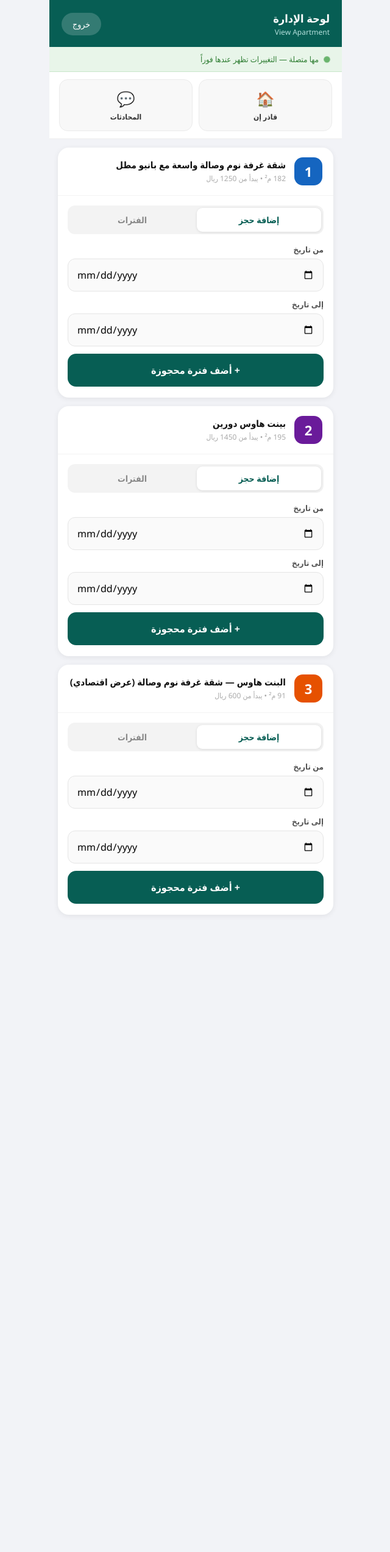
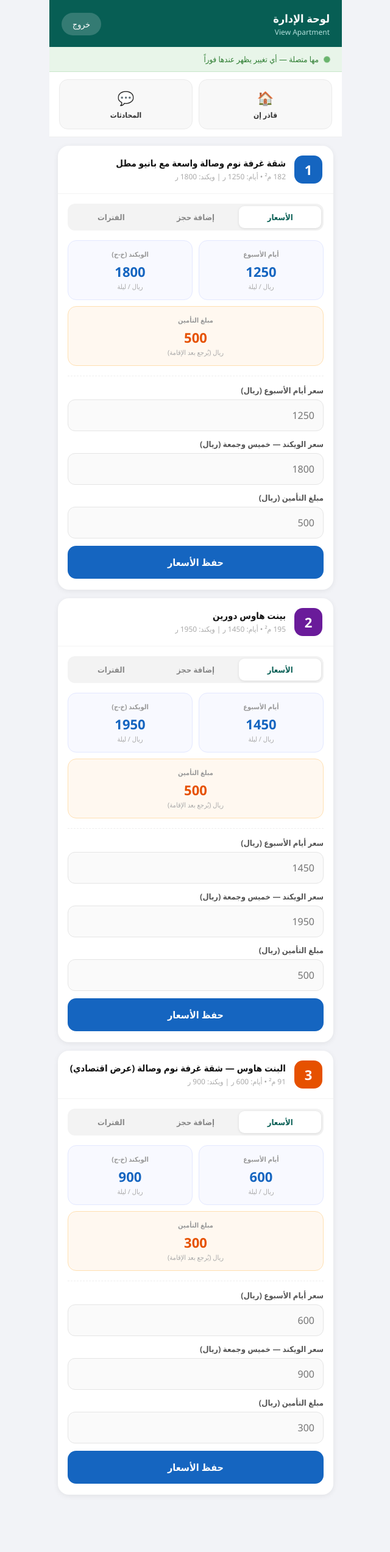
Before and after one commit to gettar77-alt/whatsapp-agent-, a Flask app: page /admin in a window 1280 px wide. Shown: the whole page at 61% size, without its empty margins (319-959 px from the left). Before the commit the page ends 1500 px from the top, so only its background shows below. Run offline with Flask 3, Linux system fonts and the light colour scheme; the visitor is signed in with stand-in values (Sample User, id 1); parts of the project's set-up code (start-up, migrations or seed data) failed here and were passed over.

Commit message:
تحديث: تعديل الأسعار من لوحة الإدارة لكل شقة

```diff
--- a/app.py
+++ b/app.py
@@ -155,6 +155,27 @@ def admin_conversations():
     return render_template("admin_conversations.html", conversations=convs)
 
 
+@app.route("/admin/update-prices", methods=["POST"])
+def admin_update_prices():
+    if not session.get("admin"):
+        return redirect(url_for("admin"))
+    unit_idx     = int(request.form["unit"])
+    weekday      = request.form.get("weekday", "").strip()
+    weekend      = request.form.get("weekend", "").strip()
+    deposit      = request.form.get("deposit", "").strip()
+    data = _load_apartments()
+    unit = data["الوحدات"][unit_idx]
+    if weekday.isdigit():
+        unit["السعر_أيام_الأسبوع"]    = int(weekday)
+        unit["السعر_يبدأ_من_بالريال"] = int(weekday)
+    if weekend.isdigit():
+        unit["السعر_الويكند"] = int(weekend)
+    if deposit.isdigit():
+        unit["مبلغ_التأمين_بالريال"] = int(deposit)
+    _save_apartments(data)
+    return redirect(url_for("admin"))
+
+
 @app.route("/admin/logout")
 def admin_logout():
     session.pop("admin", None)
--- a/templates/admin.html
+++ b/templates/admin.html
@@ -16,40 +16,27 @@
       padding-bottom: 80px;
     }
 
-    /* ===== الهيدر ===== */
     .header {
       background: #075e54;
       padding: 18px 20px 16px;
-      position: sticky;
-      top: 0;
-      z-index: 10;
+      position: sticky; top: 0; z-index: 10;
     }
-    .header-row {
-      display: flex;
-      align-items: center;
-      justify-content: space-between;
-    }
+    .header-row { display: flex; align-items: center; justify-content: space-between; }
     .header h1 { color: #fff; font-size: 18px; font-weight: 700; }
     .header p  { color: #b2dfdb; font-size: 12px; margin-top: 2px; }
     .logout-btn {
-      background: rgba(255,255,255,0.18);
-      color: #fff; border: none;
+      background: rgba(255,255,255,0.18); color: #fff; border: none;
       padding: 9px 18px; border-radius: 22px;
-      font-size: 14px; font-family: inherit;
-      cursor: pointer; text-decoration: none;
+      font-size: 14px; font-family: inherit; cursor: pointer; text-decoration: none;
     }
 
-    /* بادج مها */
     .maha-bar {
-      background: #e8f5e9;
-      padding: 11px 20px;
+      background: #e8f5e9; padding: 11px 20px;
       display: flex; align-items: center; gap: 9px;
-      font-size: 13px; color: #2e7d32;
-      border-bottom: 1px solid #c8e6c9;
+      font-size: 13px; color: #2e7d32; border-bottom: 1px solid #c8e6c9;
     }
     .dot {
-      width: 9px; height: 9px;
-      background: #43a047; border-radius: 50%;
+      width: 9px; height: 9px; background: #43a047; border-radius: 50%;
       animation: pulse 1.8s infinite; flex-shrink: 0;
     }
     @keyframes pulse {
@@ -57,53 +44,34 @@
       50%      { opacity:.45; transform:scale(1.4); }
     }
 
-    /* روابط سريعة */
     .quick {
-      display: grid;
-      grid-template-columns: repeat(3,1fr);
-      gap: 10px;
-      padding: 14px 16px;
-      background: #fff;
-      border-bottom: 1px solid #eee;
+      display: grid; grid-template-columns: 1fr 1fr; gap: 10px;
+      padding: 12px 16px; background: #fff; border-bottom: 1px solid #eee;
     }
     .q-btn {
-      display: flex; flex-direction: column;
-      align-items: center; gap: 5px;
-      padding: 14px 4px;
-      background: #f8f8f8;
-      border-radius: 14px;
-      text-decoration: none;
-      border: 1.5px solid #ebebeb;
-      transition: background 0.18s;
-      cursor: pointer;
+      display: flex; flex-direction: column; align-items: center; gap: 5px;
+      padding: 14px 4px; background: #f8f8f8; border-radius: 14px;
+      text-decoration: none; border: 1.5px solid #ebebeb; cursor: pointer;
     }
     .q-btn:active { background: #e8f5e9; border-color: #a5d6a7; }
-    .q-icon  { font-size: 24px; }
+    .q-icon  { font-size: 22px; }
     .q-label { font-size: 12px; color: #333; font-weight: 600; }
-    .q-sub   { font-size: 11px; color: #aaa; }
 
-    /* ===== بطاقات الشقق ===== */
     .cards { padding: 14px 14px 0; }
 
     .unit-card {
-      background: #fff;
-      border-radius: 18px;
-      overflow: hidden;
-      margin-bottom: 14px;
-      box-shadow: 0 2px 10px rgba(0,0,0,0.07);
+      background: #fff; border-radius: 18px; overflow: hidden;
+      margin-bottom: 14px; box-shadow: 0 2px 10px rgba(0,0,0,0.07);
     }
 
     .unit-header {
-      padding: 16px 18px;
-      display: flex; align-items: center; gap: 14px;
+      padding: 16px 18px; display: flex; align-items: center; gap: 14px;
       border-bottom: 1px solid #f3f3f3;
     }
     .unit-num {
-      width: 46px; height: 46px;
-      border-radius: 14px;
+      width: 46px; height: 46px; border-radius: 14px;
       display: flex; align-items: center; justify-content: center;
-      font-size: 22px; font-weight: 900; color: #fff;
-      flex-shrink: 0;
+      font-size: 22px; font-weight: 900; color: #fff; flex-shrink: 0;
     }
     .u0 .unit-num { background: #1565c0; }
     .u1 .unit-num { background: #6a1b9a; }
@@ -114,106 +82,126 @@
 
     .unit-body { padding: 16px 16px 18px; }
 
-    /* تبويبات */
+    /* تبويبات — 3 الحين */
     .tabs {
-      display: grid; grid-template-columns: 1fr 1fr;
+      display: grid; grid-template-columns: 1fr 1fr 1fr;
       background: #f3f3f3; border-radius: 12px;
-      padding: 4px; gap: 4px;
-      margin-bottom: 16px;
+      padding: 4px; gap: 4px; margin-bottom: 16px;
     }
     .tab-btn {
-      padding: 10px;
-      border: none; background: transparent;
-      border-radius: 9px;
-      font-size: 14px; font-weight: 600;
-      color: #888; cursor: pointer;
-      font-family: inherit;
-      transition: all 0.18s;
+      padding: 9px 4px; border: none; background: transparent;
+      border-radius: 9px; font-size: 13px; font-weight: 600;
+      color: #888; cursor: pointer; font-family: inherit; transition: all 0.18s;
     }
     .tab-btn.active {
-      background: #fff;
-      color: #075e54;
+      background: #fff; color: #075e54;
       box-shadow: 0 1px 4px rgba(0,0,0,0.1);
     }
 
-    /* محتوى التبويب */
     .tab-content { display: none; }
     .tab-content.active { display: block; }
 
-    /* فورم الإضافة */
+    /* حقول عامة */
     .field-label { font-size: 13px; color: #555; margin-bottom: 6px; font-weight: 600; }
 
-    input[type=date] {
-      width: 100%;
-      padding: 14px 14px;
-      border: 1.5px solid #e5e5e5;
-      border-radius: 12px;
-      font-size: 16px;
-      font-family: inherit;
-      background: #fafafa;
-      outline: none;
-      margin-bottom: 12px;
+    input[type=date], input[type=number] {
+      width: 100%; padding: 14px;
+      border: 1.5px solid #e5e5e5; border-radius: 12px;
+      font-size: 16px; font-family: inherit;
+      background: #fafafa; outline: none; margin-bottom: 12px;
       transition: border 0.18s;
     }
-    input[type=date]:focus { border-color: #075e54; background: #fff; }
+    input[type=date]:focus,
+    input[type=number]:focus { border-color: #075e54; background: #fff; }
 
     .add-btn {
       width: 100%; padding: 16px;
       background: #075e54; color: #fff;
       border: none; border-radius: 14px;
       font-size: 16px; font-weight: 700;
-      font-family: inherit; cursor: pointer;
-      transition: background 0.18s;
+      font-family: inherit; cursor: pointer; transition: background 0.18s;
     }
     .add-btn:active { background: #054d44; transform: scale(0.98); }
 
+    /* ===== قسم الأسعار ===== */
+    .prices-current {
+      display: grid; grid-template-columns: 1fr 1fr;
+      gap: 10px; margin-bottom: 16px;
+    }
+    .price-box {
+      background: #f8f9ff;
+      border: 1.5px solid #e3e8ff;
+      border-radius: 14px;
+      padding: 14px 12px;
+      text-align: center;
+    }
+    .price-box.deposit {
+      grid-column: span 2;
+      background: #fff8f0;
+      border-color: #ffe0b2;
+    }
+    .price-box-label {
+      font-size: 11px; color: #999; margin-bottom: 6px; font-weight: 600;
+    }
+    .price-box-value {
+      font-size: 22px; font-weight: 900;
+      color: #1565c0;
+    }
+    .price-box.deposit .price-box-value { color: #e65100; }
+    .price-box-unit { font-size: 11px; color: #aaa; margin-top: 2px; }
+
+    .divider {
+      border: none; border-top: 1.5px dashed #eee;
+      margin: 14px 0;
+    }
+
+    .save-btn {
+      width: 100%; padding: 16px;
+      background: #1565c0; color: #fff;
+      border: none; border-radius: 14px;
+      font-size: 16px; font-weight: 700;
+      font-family: inherit; cursor: pointer; transition: background 0.18s;
+    }
+    .save-btn:active { background: #0d47a1; transform: scale(0.98); }
+
     /* الفترات */
     .period-item {
-      background: #fff8f0;
-      border: 1.5px solid #ffe0b2;
-      border-radius: 12px;
-      padding: 14px 14px;
-      margin-bottom: 10px;
-      display: flex; align-items: center;
+      background: #fff8f0; border: 1.5px solid #ffe0b2;
+      border-radius: 12px; padding: 14px;
+      margin-bottom: 10px; display: flex; align-items: center;
       justify-content: space-between; gap: 10px;
     }
-    .period-dates {
-      font-size: 15px; font-weight: 700; color: #333;
-      flex: 1;
-    }
-    .period-sub { font-size: 11px; color: #bbb; margin-top: 2px; }
+    .period-dates { font-size: 15px; font-weight: 700; color: #333; flex: 1; }
+    .period-sub   { font-size: 11px; color: #bbb; margin-top: 2px; }
 
     .del-btn {
       background: #ffebee; color: #c62828;
-      border: none; padding: 10px 16px;
-      border-radius: 10px; font-size: 14px;
-      font-family: inherit; cursor: pointer;
-      font-weight: 700; white-space: nowrap;
-      flex-shrink: 0;
+      border: none; padding: 10px 16px; border-radius: 10px;
+      font-size: 14px; font-family: inherit; cursor: pointer;
+      font-weight: 700; white-space: nowrap; flex-shrink: 0;
     }
     .del-btn:active { background: #ffcdd2; transform: scale(0.96); }
-
-    .empty-msg {
-      text-align: center; color: #ccc;
-      font-size: 14px; padding: 20px 0;
-    }
 
     .count-badge {
       background: #e8f5e9; color: #2e7d32;
       padding: 2px 9px; border-radius: 10px;
-      font-size: 12px; font-weight: 700;
-      margin-right: 6px;
+      font-size: 12px; font-weight: 700; margin-right: 4px;
     }
-    .periods-header {
-      display: flex; align-items: center;
-      margin-bottom: 12px;
-      font-size: 14px; font-weight: 700; color: #333;
+    .empty-msg { text-align: center; color: #ccc; font-size: 14px; padding: 20px 0; }
+
+    /* toast */
+    .toast {
+      position: fixed; bottom: 24px; left: 50%; transform: translateX(-50%);
+      background: #075e54; color: #fff; padding: 12px 24px;
+      border-radius: 30px; font-size: 14px; font-weight: 600;
+      display: none; z-index: 999; white-space: nowrap;
+      box-shadow: 0 4px 16px rgba(0,0,0,0.2);
     }
   </style>
 </head>
 <body>
 
-<!-- الهيدر -->
+<!-- هيدر -->
 <div class="header">
   <div class="header-row">
     <div>
@@ -227,11 +215,11 @@
 <!-- بادج مها -->
 <div class="maha-bar">
   <div class="dot"></div>
-  مها متصلة — التغييرات تظهر عندها فوراً
+  مها متصلة — أي تغيير يظهر عندها فوراً
 </div>
 
 <!-- روابط سريعة -->
-<div style="display:grid; grid-template-columns:1fr 1fr; gap:10px; padding:12px 16px; background:#fff; border-bottom:1px solid #eee;">
+<div class="quick">
   <a href="https://gathern.co/r/subaie" target="_blank" class="q-btn">
     <div class="q-icon">🏠</div>
     <div class="q-label">قاذر إن</div>
@@ -256,27 +244,69 @@
     <div>
       <div class="unit-name">{{ unit["الاسم"] }}</div>
       <div class="unit-sub">
-        {% if unit["المساحة_بالمتر"] is defined %}{{ unit["المساحة_بالمتر"] }} م²{% endif %}
-        {% if unit["السعر_يبدأ_من_بالريال"] is defined %} • يبدأ من {{ unit["السعر_يبدأ_من_بالريال"] }} ريال{% endif %}
+        {% if unit.get("المساحة_بالمتر") %}{{ unit["المساحة_بالمتر"] }} م²  •  {% endif %}
+        أيام: {{ unit.get("السعر_أيام_الأسبوع", "—") }} ر  |  ويكند: {{ unit.get("السعر_الويكند", "—") }} ر
       </div>
     </div>
   </div>
 
   <div class="unit-body">
 
-    <!-- تبويبات -->
+    <!-- تبويبات 3 -->
     <div class="tabs">
-      <button class="tab-btn active" onclick="switchTab('{{ uid }}','add',this)">إضافة حجز</button>
+      <button class="tab-btn active" onclick="switchTab('{{ uid }}','prices',this)">الأسعار</button>
+      <button class="tab-btn" onclick="switchTab('{{ uid }}','add',this)">إضافة حجز</button>
       <button class="tab-btn" onclick="switchTab('{{ uid }}','list',this)">
-        الفترات
-        {% if unit["الفترات_المقفلة"] %}
-        <span class="count-badge">{{ unit["الفترات_المقفلة"] | length }}</span>
-        {% endif %}
+        الفترات{% if unit["الفترات_المقفلة"] %}<span class="count-badge">{{ unit["الفترات_المقفلة"]|length }}</span>{% endif %}
       </button>
     </div>
 
-    <!-- تبويب الإضافة -->
-    <div id="{{ uid }}-add" class="tab-content active">
+    <!-- ===== تبويب الأسعار ===== -->
+    <div id="{{ uid }}-prices" class="tab-content active">
+
+      <!-- عرض الأسعار الحالية -->
+      <div class="prices-current">
+        <div class="price-box">
+          <div class="price-box-label">أيام الأسبوع</div>
+          <div class="price-box-value">{{ unit.get("السعر_أيام_الأسبوع", "—") }}</div>
+          <div class="price-box-unit">ريال / ليلة</div>
+        </div>
+        <div class="price-box">
+          <div class="price-box-label">الويكند (خ-ج)</div>
+          <div class="price-box-value">{{ unit.get("السعر_الويكند", "—") }}</div>
+          <div class="price-box-unit">ريال / ليلة</div>
+        </div>
+        <div class="price-box deposit">
+          <div class="price-box-label">مبلغ التأمين</div>
+          <div class="price-box-value">{{ unit.get("مبلغ_التأمين_بالريال", "—") }}</div>
+          <div class="price-box-unit">ريال (يُرجع بعد الإقامة)</div>
+        </div>
+      </div>
+
+      <hr class="divider"/>
+
+      <!-- فورم تعديل الأسعار -->
+      <form method="POST" action="/admin/update-prices" onsubmit="showToast()">
+        <input type="hidden" name="unit" value="{{ unit_idx }}"/>
+
+        <div class="field-label">سعر أيام الأسبوع (ريال)</div>
+        <input type="number" name="weekday" min="0" step="50"
+               placeholder="{{ unit.get('السعر_أيام_الأسبوع', '') }}"/>
+
+        <div class="field-label">سعر الويكند — خميس وجمعة (ريال)</div>
+        <input type="number" name="weekend" min="0" step="50"
+               placeholder="{{ unit.get('السعر_الويكند', '') }}"/>
+
+        <div class="field-label">مبلغ التأمين (ريال)</div>
+        <input type="number" name="deposit" min="0" step="50"
+               placeholder="{{ unit.get('مبلغ_التأمين_بالريال', '') }}"/>
+
+        <button type="submit" class="save-btn">حفظ الأسعار</button>
+      </form>
+    </div>
+
+    <!-- ===== تبويب إضافة حجز ===== -->
+    <div id="{{ uid }}-add" class="tab-content">
       <form method="POST" action="/admin/add">
         <input type="hidden" name="unit" value="{{ unit_idx }}"/>
         <div class="field-label">من تاريخ</div>
@@ -287,10 +317,9 @@
       </form>
     </div>
 
-    <!-- تبويب القائمة -->
+    <!-- ===== تبويب الفترات ===== -->
     <div id="{{ uid }}-list" class="tab-content">
       {% if unit["الفترات_المقفلة"] %}
-        <div class="periods-header">الفترات المحجوزة</div>
         {% for period in unit["الفترات_المقفلة"] %}
         <div class="period-item">
           <div>
@@ -315,6 +344,9 @@
 
 </div>
 
+<!-- toast إشعار -->
+<div class="toast" id="toast">تم حفظ الأسعار ✓</div>
+
 <script>
   function switchTab(uid, tab, btn) {
     const card = btn.closest('.unit-card');
@@ -323,6 +355,12 @@
     btn.classList.add('active');
     document.getElementById(uid + '-' + tab).classList.add('active');
   }
+
+  function showToast() {
+    const t = document.getElementById('toast');
+    t.style.display = 'block';
+    setTimeout(() => t.style.display = 'none', 2500);
+  }
 </script>
 
 </body>
```
